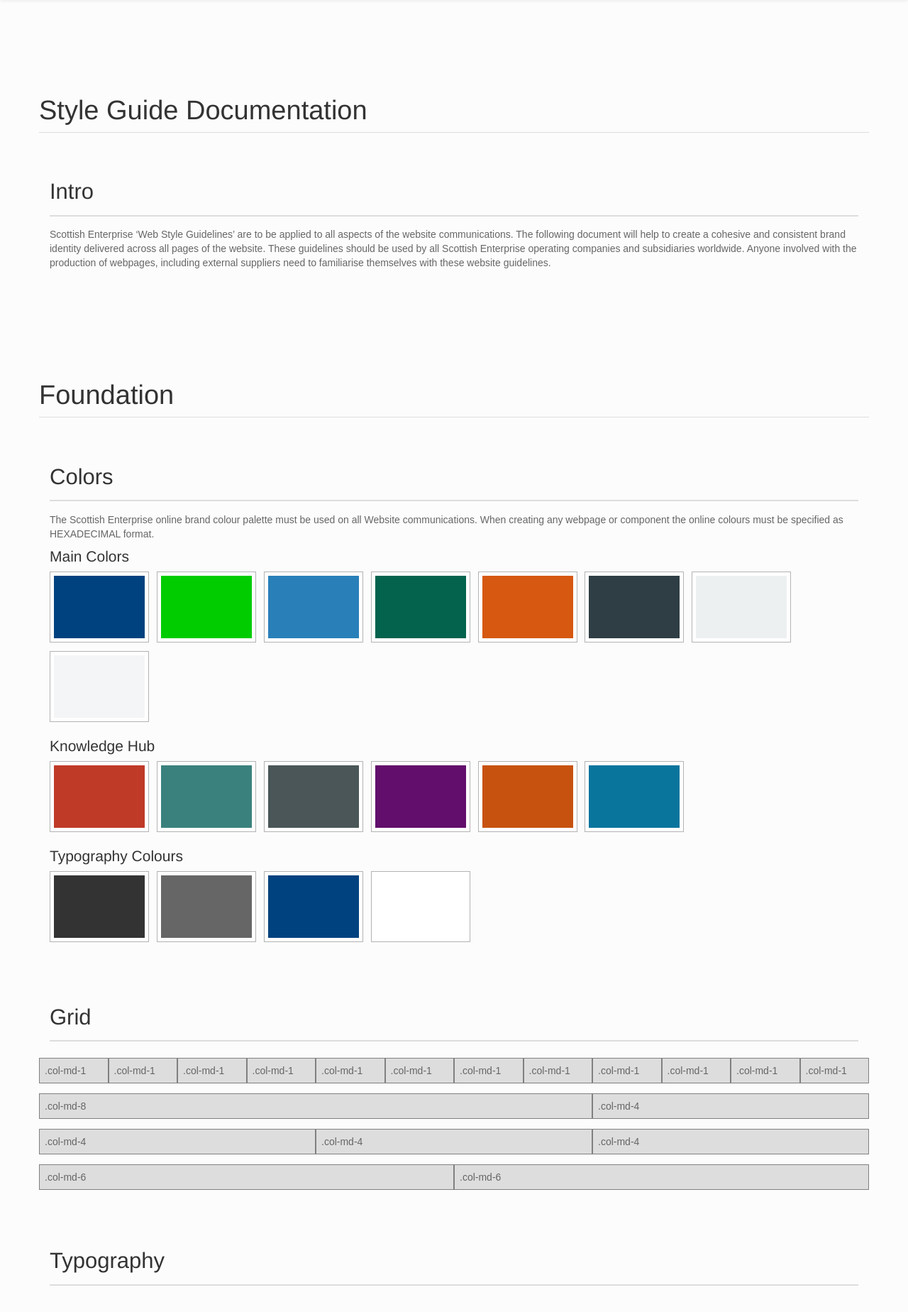
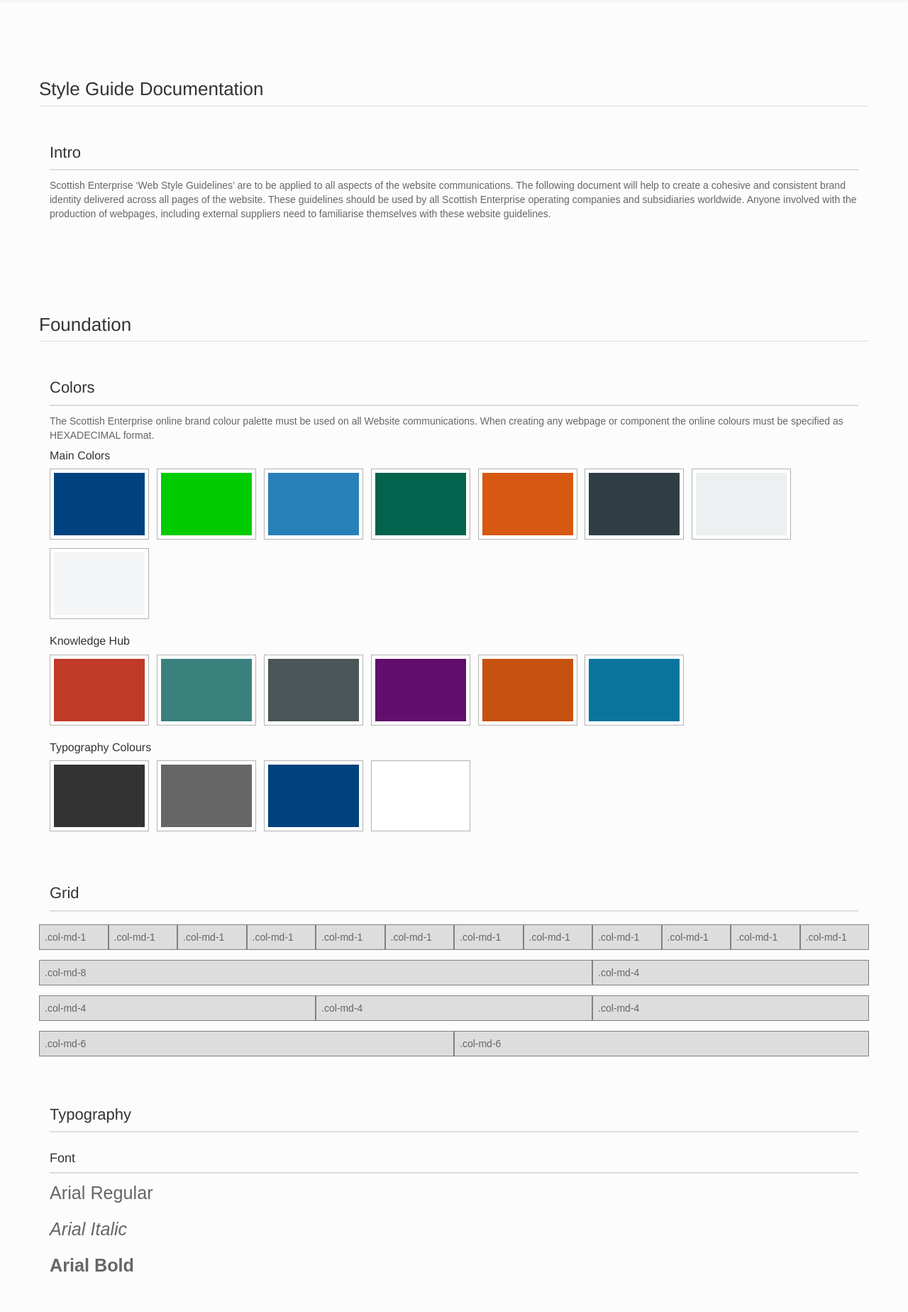
Before and after one commit to scotent/componentlibrary, a PHP site: page / in a window 1280 px wide. Shown: the part 41-1889 px from the top of the page at 71% size. Run offline with PHP 8.4, Linux system fonts and the light colour scheme; grey boxes labelled with a size stand in for pictures from a placeholder-image service; some libraries are stand-ins or nearby versions.

Commit message:
headings

```diff
--- a/css/styleguide.css
+++ b/css/styleguide.css
@@ -59,8 +59,21 @@ body {
   margin-top: 2em;
 }
 .row > .page-header {
-  padding-top: 2em;
+    padding-top: 2em;
 }
+h1, .h1 {
+    font-size: 26px !important;
+}
+h2, .h2 {
+    font-size: 22px !important;
+}
+h3, .h3 {
+    font-size: 18px !important;
+}
+h4, .h4 {
+    font-size: 16px !important;
+}
+
 /* Buttons
 ---------------------------------------------------------------------------- */
 .sg-btn {
--- a/css/theme.css
+++ b/css/theme.css
@@ -71,6 +71,14 @@
   border-color:  #00427F;
   color: #FFFFFF !important;
 }
+.btn-primary.disabled, .btn-primary[disabled], fieldset[disabled] .btn-primary, .btn-primary.disabled:hover, .btn-primary[disabled]:hover, fieldset[disabled] .btn-primary:hover, .btn-primary.disabled:focus, .btn-primary[disabled]:focus, fieldset[disabled] .btn-primary:focus, .btn-primary.disabled:active, .btn-primary[disabled]:active, fieldset[disabled] .btn-primary:active, .btn-primary.disabled.active, .btn-primary[disabled].active, fieldset[disabled] .btn-primary.active {
+  background-color: #bbbbbb;
+  border-color: #bbbbbb !important;
+  cursor: not-allowed;
+}
+
+
+
 .btn-secondary {
   background-color: #2980b9;
   background-repeat: repeat-x;
```
